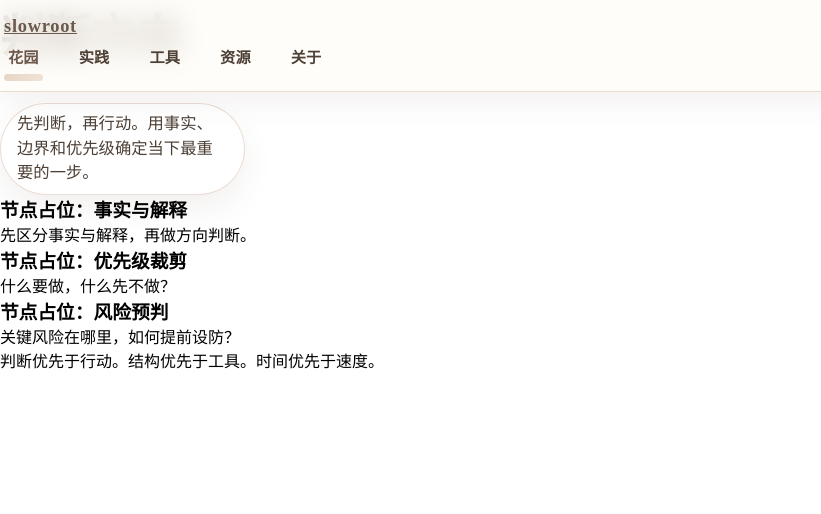
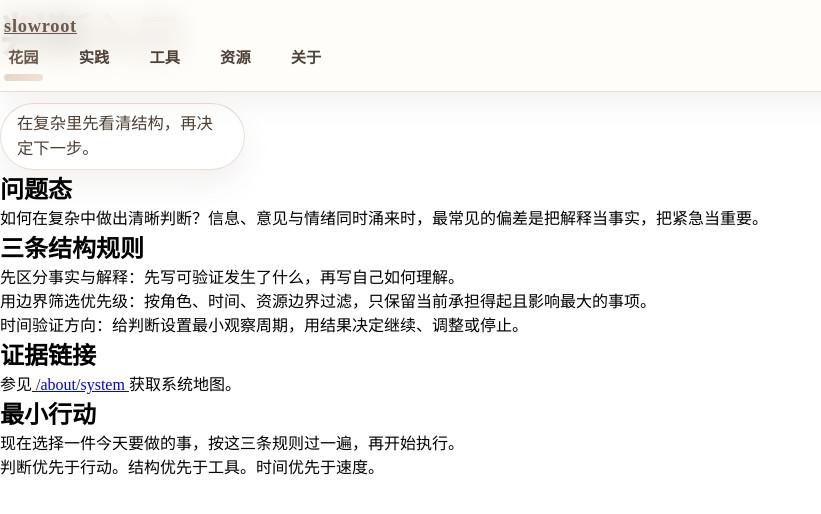
Before and after one commit to caisuqing666/brand-next, a Next.js app: page /garden/judgment in a window 1280 px wide. Shown: the top 514 px of the page, without its empty margins (0-821 px from the left). Built offline with nearby package versions, Linux system fonts and the light colour scheme.

Commit message:
feat: /judgment 入口页内容（按节点模板）

```diff
--- a/app/garden/judgment/page.tsx
+++ b/app/garden/judgment/page.tsx
@@ -1,22 +1,4 @@
 import Link from 'next/link';
-
-const judgmentNodes = [
-  {
-    title: '节点占位：事实与解释',
-    slug: 'placeholder-fact',
-    question: '先区分事实与解释，再做方向判断。',
-  },
-  {
-    title: '节点占位：优先级裁剪',
-    slug: 'placeholder-priority',
-    question: '什么要做，什么先不做？',
-  },
-  {
-    title: '节点占位：风险预判',
-    slug: 'placeholder-risk',
-    question: '关键风险在哪里，如何提前设防？',
-  },
-];
 
 export default function JudgmentPage() {
   return (
@@ -36,20 +18,33 @@ export default function JudgmentPage() {
 
       <div className="page-container">
         <header className="page-header">
-          <h1 className="page-title">判断方向</h1>
-          <p className="hero-subtitle">
-            先判断，再行动。用事实、边界和优先级确定当下最重要的一步。
-          </p>
+          <h1 className="page-title">判断入口</h1>
+          <p className="hero-subtitle">在复杂里先看清结构，再决定下一步。</p>
         </header>
 
         <section className="garden-section">
           <div className="garden-grid">
-            {judgmentNodes.map((node) => (
-              <div key={node.slug} className="garden-node">
-                <h3 className="node-title">{node.title}</h3>
-                <p className="node-question">{node.question}</p>
-              </div>
-            ))}
+            <article className="garden-node">
+              <h2 className="node-title">问题态</h2>
+              <p className="node-question">如何在复杂中做出清晰判断？信息、意见与情绪同时涌来时，最常见的偏差是把解释当事实，把紧急当重要。</p>
+
+              <h2 className="node-title">三条结构规则</h2>
+              <ol className="node-question">
+                <li>先区分事实与解释：先写可验证发生了什么，再写自己如何理解。</li>
+                <li>用边界筛选优先级：按角色、时间、资源边界过滤，只保留当前承担得起且影响最大的事项。</li>
+                <li>时间验证方向：给判断设置最小观察周期，用结果决定继续、调整或停止。</li>
+              </ol>
+
+              <h2 className="node-title">证据链接</h2>
+              <p className="node-question">
+                参见
+                <Link href="/about/system"> /about/system </Link>
+                获取系统地图。
+              </p>
+
+              <h2 className="node-title">最小行动</h2>
+              <p className="node-question">现在选择一件今天要做的事，按这三条规则过一遍，再开始执行。</p>
+            </article>
           </div>
         </section>
       </div>
```
